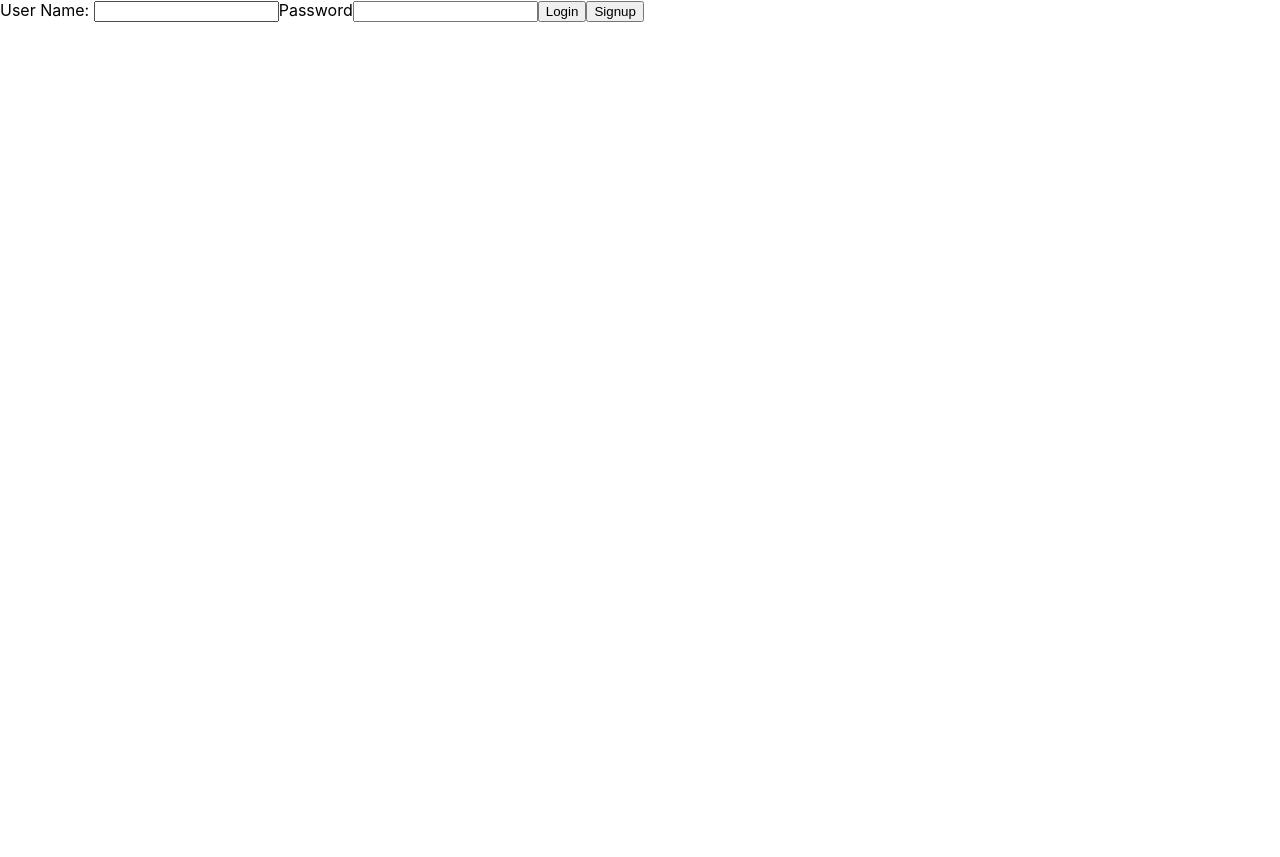
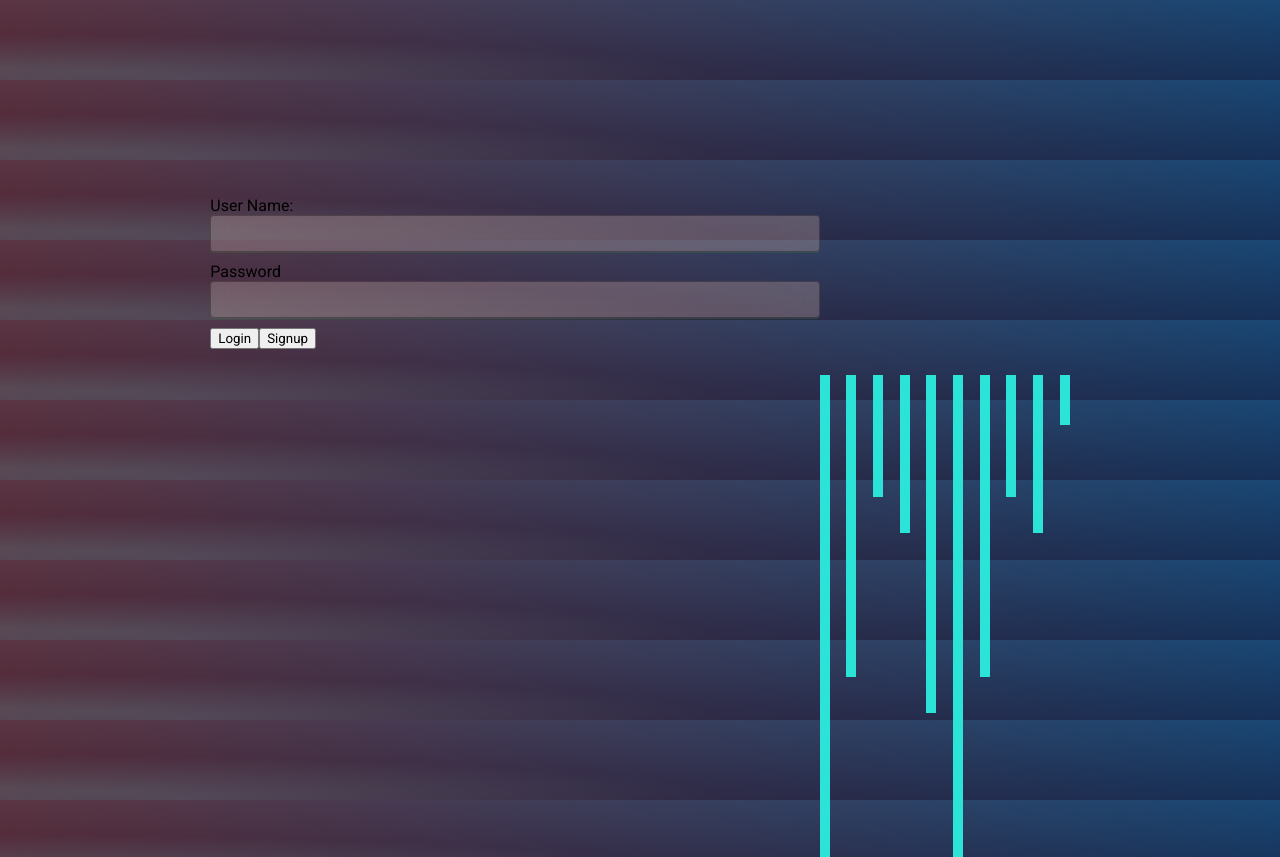
Before and after one commit to CamronWest/Phase-4-project, a React (Create React App) app in the folder client/: page /access in a window 1280 px wide. Before the commit the page ends 800 px from the top, so only its background shows below. Built offline with nearby package versions, Linux system fonts and the light colour scheme; no server answers.

Commit message:
Your commit message here

```diff
--- a/client/src/components/Home-Access/Home/Nav.css
+++ b/client/src/components/Home-Access/Home/Nav.css
@@ -1,18 +1,39 @@
+@import url('https://fonts.googleapis.com/css2?family=Roboto:wght@400;500&display=swap');
+
+* {
+  font-family: 'Roboto', sans-serif;
+}
+
 .nav-container {
   display: flex;
   justify-content: space-between;
   align-items: center;
-    height: 80px;
-    padding: 0 30px;
-    background-color: white;
+  background-color: #1f2833;
+  padding: 10px 20px;
+  color: rgb(15, 78, 118);
   box-shadow: 0 1px 0 0 rgba(0, 0, 0, 0.08);
 }
 
-.nav-left a {
+.nav-left a,
+.nav-right a,
+.nav-right button {
+  color: #1f2833;
+  background-color: #66fcf1;
+  text-decoration: none;
+  margin-right: 20px;
+  border: 2px solid #66fcf1;
+  padding: 5px;
+  border-radius: 5px;
   font-size: 14px;
   font-weight: bold;
-    text-decoration: none;
-    color: #222222;
+  transition: background-color 0.3s, color 0.3s;
+}
+
+.nav-left a:hover,
+.nav-right a:hover,
+.nav-right button:hover {
+  background-color: #1f2833;
+  color: #66fcf1;
 }
 
 .nav-center {
@@ -24,7 +45,7 @@
   margin-right: 20px;
   font-size: 24px;
   font-weight: bold;
-    color: #222222;
+  color: #ffffff;
 }
 
 .nav-center ul {
@@ -36,59 +57,64 @@
 
 .nav-center li {
   margin: 0 10px;
+  position: relative;
+  cursor: pointer;
 }
 
 .nav-center a {
   font-size: 14px;
   font-weight: bold;
   text-decoration: none;
-    color: #222222;
+  color: #ffffff;
+  transition: color 0.3s;
 }
 
-.nav-right a {
+.nav-center a:hover {
+  color: #66fcf1;
+}
+
+.nav-center span {
+  margin-left: 5px;
+}
+
+.dropdown {
+  position: absolute;
+  background-color: #fff;
+  box-shadow: 0 8px 16px 0 rgba(0, 0, 0, 0.2);
+  display: none;
+  min-width: 160px;
+  z-index: 1;
+  border: 1px solid #ddd;
+  border-radius: 5px;
+}
+
+.dropdown.vertical {
+  top: 100%;
+  left: 0;
+}
+
+.dropdown li {
+  list-style-type: none;
+  padding: 8px 16px;
+  cursor: pointer;
+  border-bottom: 1px solid #ddd;
+}
+
+.dropdown li:last-child {
+  border-bottom: none;
+}
+
+.dropdown li:hover {
+  background-color: #ddd;
+}
+
+.dropdown a {
+  color: #333;
   font-size: 14px;
   font-weight: bold;
   text-decoration: none;
-    color: #008489;
 }
 
-/* nav */
-
-
-.nav-center li {
-    margin: 0 10px;
-    position: relative;
-}
-
-.nav-center li:hover ul {
+.nav-center li:hover .dropdown {
   display: block;
 }
-
-.nav-center ul ul {
-    position: absolute;
-    top: 100%;
-    left: 0;
-    display: none;
-    background-color: #ffffff;
-    box-shadow: 0 2px 5px rgba(0,0,0,0.2);
-    padding: 0;
-}
-
-.nav-center ul ul li {
-    display: block;
-    width: 100%;
-}
-
-.nav-center ul ul a {
-    color: #222222;
-    font-size: 14px;
-    font-weight: bold;
-    text-decoration: none;
-    display: block;
-    padding: 10px 20px;
-}
-
-.dropdown.vertical {
-    max-height: calc(50vh - 80px);
-    overflow-y: auto;
-}
--- a/client/src/components/Home-Access/Landing/Landing.css
+++ b/client/src/components/Home-Access/Landing/Landing.css
@@ -122,3 +122,54 @@
 .nav-item.inn:hover {
     transform: scale(1.2);
 }
+.top-right {
+    position: absolute;
+    top: 0;
+    right: 0;
+    padding: 1rem;
+  }
+
+  a {
+    text-decoration: none;
+    color: inherit;
+    margin-left: 1rem;
+  }
+  .equalizer {
+    display: flex;
+    justify-content: space-between;
+    width: 100px;
+    height: 50px;
+  }
+
+  .bar {
+    background-color: #eb5c0a;
+    width: 10px;
+    height: 100%;
+    animation: equalize 1s linear infinite;
+  }
+
+  .bar:nth-child(2) {
+    animation-delay: 0.2s;
+  }
+
+  .bar:nth-child(3) {
+    animation-delay: 0.4s;
+  }
+
+  .bar:nth-child(4) {
+    animation-delay: 0.6s;
+  }
+
+  .bar:nth-child(5) {
+    animation-delay: 0.8s;
+  }
+
+  @keyframes equalize {
+    0%,
+    100% {
+      height: 25%;
+    }
+    50% {
+      height: 100%;
+    }
+  }
--- a/client/src/components/Home-Access/LoginOut/Login.css
+++ b/client/src/components/Home-Access/LoginOut/Login.css
@@ -0,0 +1,123 @@
+@import url(https://fonts.googleapis.com/css?family=Open+Sans);
+.btn { display: inline-block; *display: inline; *zoom: 1; padding: 4px 10px 4px; margin-bottom: 0; font-size: 13px; line-height: 18px; color: #333333; text-align: center;text-shadow: 0 1px 1px rgba(255, 255, 255, 0.75); vertical-align: middle; background-color: #f5f5f5; background-image: -moz-linear-gradient(top, #ffffff, #e6e6e6); background-image: -ms-linear-gradient(top, #ffffff, #e6e6e6); background-image: -webkit-gradient(linear, 0 0, 0 100%, from(#ffffff), to(#e6e6e6)); background-image: -webkit-linear-gradient(top, #ffffff, #e6e6e6); background-image: -o-linear-gradient(top, #ffffff, #e6e6e6); background-image: linear-gradient(top, #ffffff, #e6e6e6); background-repeat: repeat-x; filter: progid:dximagetransform.microsoft.gradient(startColorstr=#ffffff, endColorstr=#e6e6e6, GradientType=0); border-color: #e6e6e6 #e6e6e6 #e6e6e6; border-color: rgba(0, 0, 0, 0.1) rgba(0, 0, 0, 0.1) rgba(0, 0, 0, 0.25); border: 1px solid #e6e6e6; -webkit-border-radius: 4px; -moz-border-radius: 4px; border-radius: 4px; -webkit-box-shadow: inset 0 1px 0 rgba(255, 255, 255, 0.2), 0 1px 2px rgba(0, 0, 0, 0.05); -moz-box-shadow: inset 0 1px 0 rgba(255, 255, 255, 0.2), 0 1px 2px rgba(0, 0, 0, 0.05); box-shadow: inset 0 1px 0 rgba(255, 255, 255, 0.2), 0 1px 2px rgba(0, 0, 0, 0.05); cursor: pointer; *margin-left: .3em; }
+.btn:hover, .btn:active, .btn.active, .btn.disabled, .btn[disabled] { background-color: #e6e6e6; }
+.btn-large { padding: 9px 14px; font-size: 15px; line-height: normal; -webkit-border-radius: 5px; -moz-border-radius: 5px; border-radius: 5px; }
+.btn:hover { color: #333333; text-decoration: none; background-color: #e6e6e6; background-position: 0 -15px; -webkit-transition: background-position 0.1s linear; -moz-transition: background-position 0.1s linear; -ms-transition: background-position 0.1s linear; -o-transition: background-position 0.1s linear; transition: background-position 0.1s linear; }
+.btn-primary, .btn-primary:hover { text-shadow: 0 -1px 0 rgba(0, 0, 0, 0.25); color: #ffffff; }
+.btn-primary.active { color: rgba(239, 7, 7, 0.75); }
+.btn-primary { background-color: #4a77d4; background-image: -moz-linear-gradient(top, #6eb6de, #4a77d4); background-image: -ms-linear-gradient(top, #6eb6de, #4a77d4); background-image: -webkit-gradient(linear, 0 0, 0 100%, from(#6eb6de), to(#4a77d4)); background-image: -webkit-linear-gradient(top, #6eb6de, #4a77d4); background-image: -o-linear-gradient(top, #6eb6de, #4a77d4); background-image: linear-gradient(top, #6eb6de, #4a77d4); background-repeat: repeat-x; filter: progid:dximagetransform.microsoft.gradient(startColorstr=#6eb6de, endColorstr=#4a77d4, GradientType=0);  border: 1px solid #3762bc; text-shadow: 1px 1px 1px rgba(0,0,0,0.4); box-shadow: inset 0 1px 0 rgba(255, 255, 255, 0.2), 0 1px 2px rgba(0, 0, 0, 0.5); }
+.btn-primary:hover, .btn-primary:active, .btn-primary.active, .btn-primary.disabled, .btn-primary[disabled] { filter: none; background-color: #4a77d4; }
+.btn-block { width: 100%; display:block; }
+
+* { -webkit-box-sizing:border-box; -moz-box-sizing:border-box; -ms-box-sizing:border-box; -o-box-sizing:border-box; box-sizing:border-box; }
+
+html { width: 100%; height:10%; overflow:hidden; }
+
+body {
+  width: 100%;
+  height:100%;
+  font-family: 'Open Sans', sans-serif;
+  background: #092756;
+  background: -moz-radial-gradient(0% 100%, ellipse cover, rgba(104,128,138,.4) 10%,rgba(138,114,76,0) 40%),-moz-linear-gradient(top,  rgba(57,173,219,.25) 0%, rgba(42,60,87,.4) 100%), -moz-linear-gradient(-45deg,  #670d10 0%, #092756 100%);
+  background: -webkit-radial-gradient(0% 100%, ellipse cover, rgba(104,128,138,.4) 10%,rgba(138,114,76,0) 40%), -webkit-linear-gradient(top,  rgba(57,173,219,.25) 0%,rgba(42,60,87,.4) 100%), -webkit-linear-gradient(-45deg,  #670d10 0%,#092756 100%);
+  background: -o-radial-gradient(0% 100%, ellipse cover, rgba(104,128,138,.4) 10%,rgba(138,114,76,0) 40%), -o-linear-gradient(top,  rgba(57,173,219,.25) 0%,rgba(42,60,87,.4) 100%), -o-linear-gradient(-45deg,  #670d10 0%,#092756 100%);
+  background: -ms-radial-gradient(0% 100%, ellipse cover, rgba(104,128,138,.4) 10%,rgba(138,114,76,0) 40%), -ms-linear-gradient(top,  rgba(57,173,219,.25) 0%,rgba(42,60,87,.4) 100%), -ms-linear-gradient(-45deg,  #670d10 0%,#092756 100%);
+  background: -webkit-radial-gradient(0% 100%, ellipse cover, rgba(104,128,138,.4) 10%,rgba(138,114,76,0) 40%), linear-gradient(to bottom,  rgba(57,173,219,.25) 0%,rgba(42,60,87,.4) 100%), linear-gradient(135deg,  #670d10 0%,#092756 100%);
+  filter: progid:DXImageTransform.Microsoft.gradient( startColorstr='#3E1D6D', endColorstr='#092756',GradientType=1 );
+}
+.login {
+  position: absolute;
+  top: 50%;
+  left: 50%;
+  margin: -150px 0 0 -150px;
+  width:300px;
+  height:300px;
+}
+.login h1 { color: #fff; text-shadow: 0 0 10px rgba(0,0,0,0.3); letter-spacing:1px; text-align:center; }
+
+input {
+  width: 100%;
+  margin-bottom: 10px;
+  background: rgba(213, 178, 178, 0.3);
+  border: none;
+  outline: none;
+  padding: 10px;
+  font-size: 13px;
+  color: #fff;
+  text-shadow: 1px 1px 1px rgba(0,0,0,0.3);
+  border: 1px solid rgba(0,0,0,0.3);
+  border-radius: 4px;
+  box-shadow: inset 0 -5px 45px rgba(100,100,100,0.2), 0 1px 1px rgba(43, 177, 36, 0.2);
+  -webkit-transition: box-shadow .5s ease;
+  -moz-transition: box-shadow .5s ease;
+  -o-transition: box-shadow .5s ease;
+  -ms-transition: box-shadow .5s ease;
+  transition: box-shadow .5s ease;
+}
+input:focus { box-shadow: inset 0 -5px 45px rgb(100, 100, 100), 0 1px 1px rgba(255,255,255,0.2); }
+
+
+
+header {
+    background-color: #c88c8c00;
+    color: #333333;
+  }
+  .equalizer {
+    display: flex;
+    justify-content: space-between;
+    width: 250px; /* Adjust the width to accommodate more bars */
+    height: 50px;
+  }
+
+  .bar {
+    background-color: #2ce3d7;
+    width: 10px;
+    height: 100%;
+    animation: equalize 1s linear infinite;
+  }
+
+  .bar:nth-child(2) {
+    animation-delay: 0.2s;
+  }
+
+  .bar:nth-child(3) {
+    animation-delay: 0.4s;
+  }
+
+  .bar:nth-child(4) {
+    animation-delay: 0.6s;
+  }
+
+  .bar:nth-child(5) {
+    animation-delay: 0.8s;
+  }
+
+  .bar:nth-child(6) {
+    animation-delay: 1s;
+  }
+
+  .bar:nth-child(7) {
+    animation-delay: 1.2s;
+  }
+
+  .bar:nth-child(8) {
+    animation-delay: 1.4s;
+  }
+
+  .bar:nth-child(9) {
+    animation-delay: 1.6s;
+  }
+
+  .bar:nth-child(10) {
+    animation-delay: 10.8s;
+  }
+
+  @keyframes equalize {
+    0%,
+    100% {
+      height: 100%;
+    }
+    50% {
+      height: 1000%;
+    }
+  }
--- a/client/src/components/Home-Access/LoginOut/Login.jsx
+++ b/client/src/components/Home-Access/LoginOut/Login.jsx
@@ -1,28 +1,50 @@
-import React, {useState, useEffect} from 'react';
-import LoginForm from './LoginForm';
-import SignUpForm from './SignUpForm';
+import React, { useState } from "react";
+import LoginForm from "./LoginForm";
+import SignUpForm from "./SignUpForm";
+import "./Login.css";
 
+function Login({ setUser }) {
+  const [needSignup, setNeedSignUp] = useState(false);
 
-
-function Login({setUser}) {
-
-    const [needSignup, setNeedSignUp] = useState(false)
-
-    // useEffect(() => {
-    // },[needSignup])
-
-
-    return (
-
-        <div>
-            {needSignup ?
-                <SignUpForm setUser={setUser} setNeedSignUp = {setNeedSignUp} />
-                :
-                <LoginForm setUser={setUser} setNeedSignUp = {setNeedSignUp} />
-            }
-        </div>
-    )
-
+  return (
+    <div
+      style={{
+        display: "flex",
+        justifyContent: "center",
+        alignItems: "center",
+        minHeight: "100vh",
+      }}
+    >
+      <div
+        className="login-forms"
+        style={{
+          marginTop: "calc(25vh - 2in)",
+          marginBottom: "33vh",
+          display: "flex",
+          flexDirection: "column",
+          alignItems: "center",
+        }}
+      >
+        {needSignup ? (
+          <SignUpForm setUser={setUser} setNeedSignUp={setNeedSignUp} />
+        ) : (
+          <LoginForm setUser={setUser} setNeedSignUp={setNeedSignUp} />
+        )}
+      </div>
+      <div className="equalizer">
+        <div class="bar"></div>
+        <div class="bar"></div>
+        <div class="bar"></div>
+        <div class="bar"></div>
+        <div class="bar"></div>
+        <div class="bar"></div>
+        <div class="bar"></div>
+        <div class="bar"></div>
+      <div class="bar"></div>
+  <div class="bar"></div>
+      </div>
+    </div>
+  );
 }
 
-export default Login
+export default Login;
```
Also changed, not shown: 1 other file (tests, documents, lock files or other folders). Lines whose indentation alone changed are shown as unchanged.
